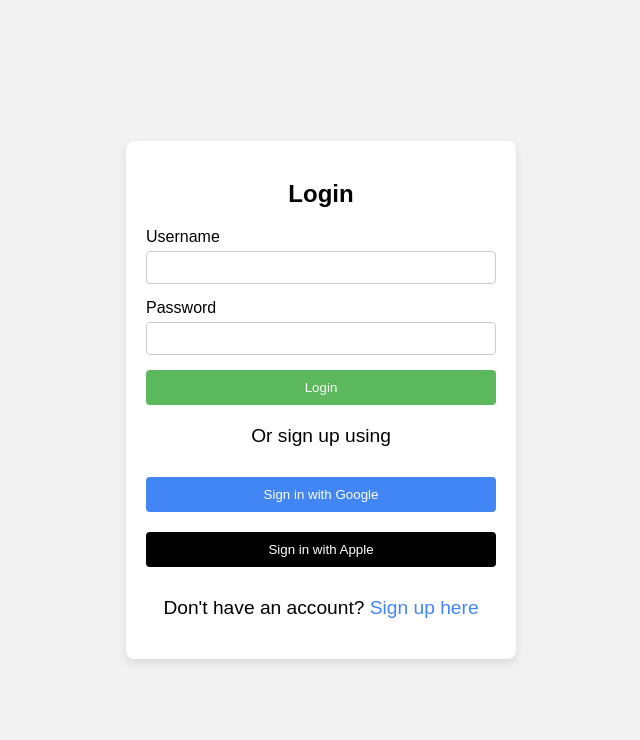
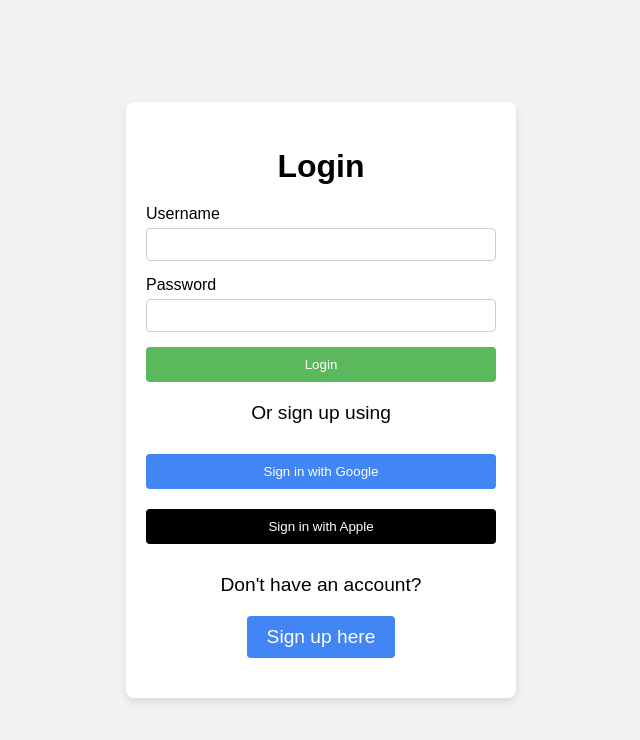
Before and after one commit to a-sureshraj05/webpage, a plain HTML site: page index.html in a window 1280 px wide. Shown: the whole page, without its empty margins (319-959 px from the left). Drawn offline with Linux system fonts and the light colour scheme.

Commit message:
Update style.css
Modified for welcome and index html

```diff
--- a/style.css
+++ b/style.css
@@ -8,15 +8,17 @@
     height: 100vh;
     margin: 0;
 }
-.main-container {
+
+.main-container, .login-container {
     background-color: white;
     padding: 40px;
     border-radius: 8px;
     box-shadow: 0 4px 8px rgba(0, 0, 0, 0.1);
     text-align: center;
+    width: 350px;
 }
 
-h1 {
+h1, h2 {
     margin-bottom: 20px;
     font-size: 2em;
 }
@@ -26,17 +28,25 @@
     font-size: 1.2em;
 }
 
-.login-container {
-    background-color: white;
-    padding: 20px;
-    border-radius: 8px;
-    box-shadow: 0 4px 8px rgba(0, 0, 0, 0.1);
-    width: 350px;
-    text-align: center;
+a, .login-btn {
+    color: #4285F4;
+    text-decoration: none;
+    background-color: #4285F4;
+    padding: 10px 20px;
+    border-radius: 4px;
+    display: inline-block;
+    margin-top: 20px;
+    color: white;
+    transition: background-color 0.3s ease;
 }
 
-h2 {
-    margin-bottom: 20px;
+a:hover, .login-btn:hover {
+    background-color: #357ae8;
+    text-decoration: underline;
+}
+
+.login-container {
+    padding: 20px;
 }
 
 .input-group {
@@ -65,6 +75,7 @@
     border: none;
     border-radius: 4px;
     cursor: pointer;
+    transition: background-color 0.3s ease;
 }
 
 button:hover {
@@ -80,28 +91,28 @@
     padding: 10px;
     width: 100%;
     border: none;
+    border-radius: 4px;
     cursor: pointer;
+    color: white;
+    transition: background-color 0.3s ease;
 }
 
 .google-btn {
     background-color: #4285F4;
-    color: white;
+}
+
+.google-btn:hover {
+    background-color: #357ae8;
 }
 
 .apple-btn {
     background-color: #000000;
-    color: white;
+}
+
+.apple-btn:hover {
+    background-color: #333333;
 }
 
 .sign-up {
     margin-top: 20px;
 }
-
-a {
-    color: #4285F4;
-    text-decoration: none;
-}
-
-a:hover {
-    text-decoration: underline;
-}
```
